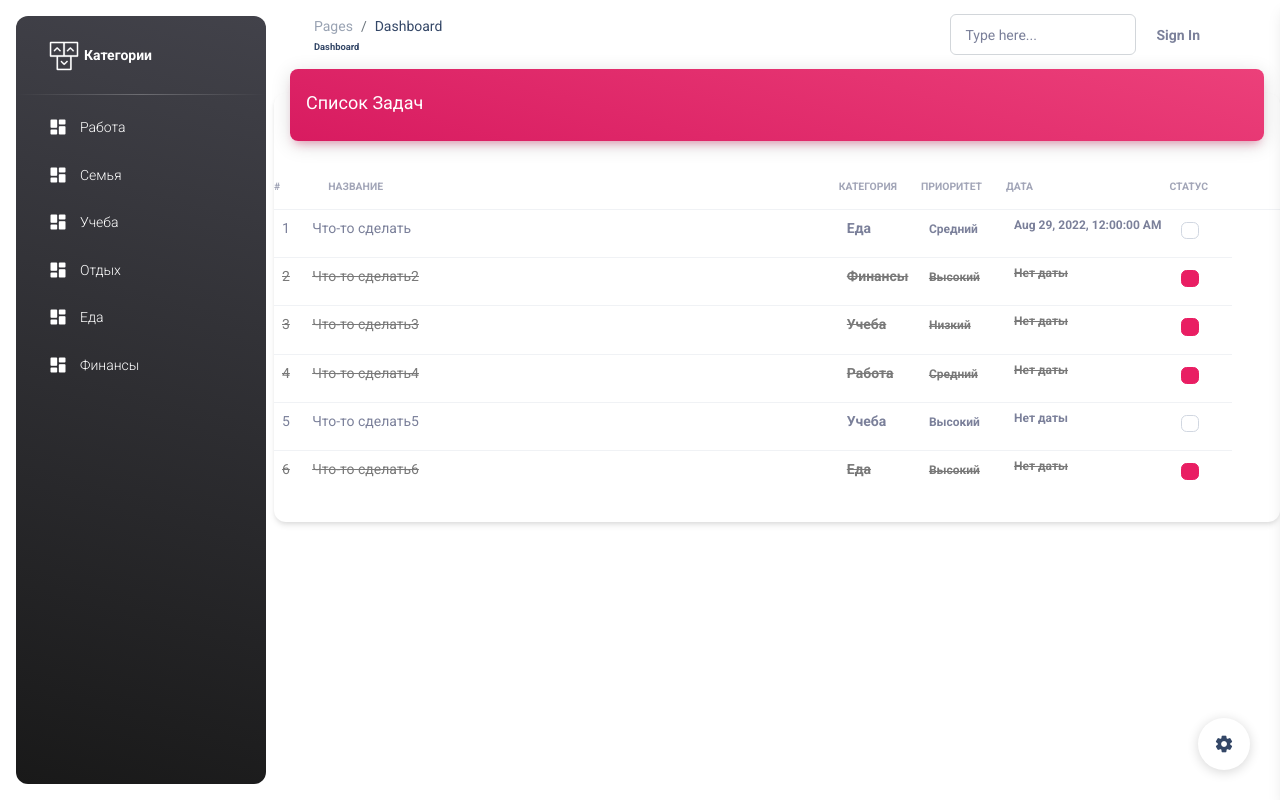
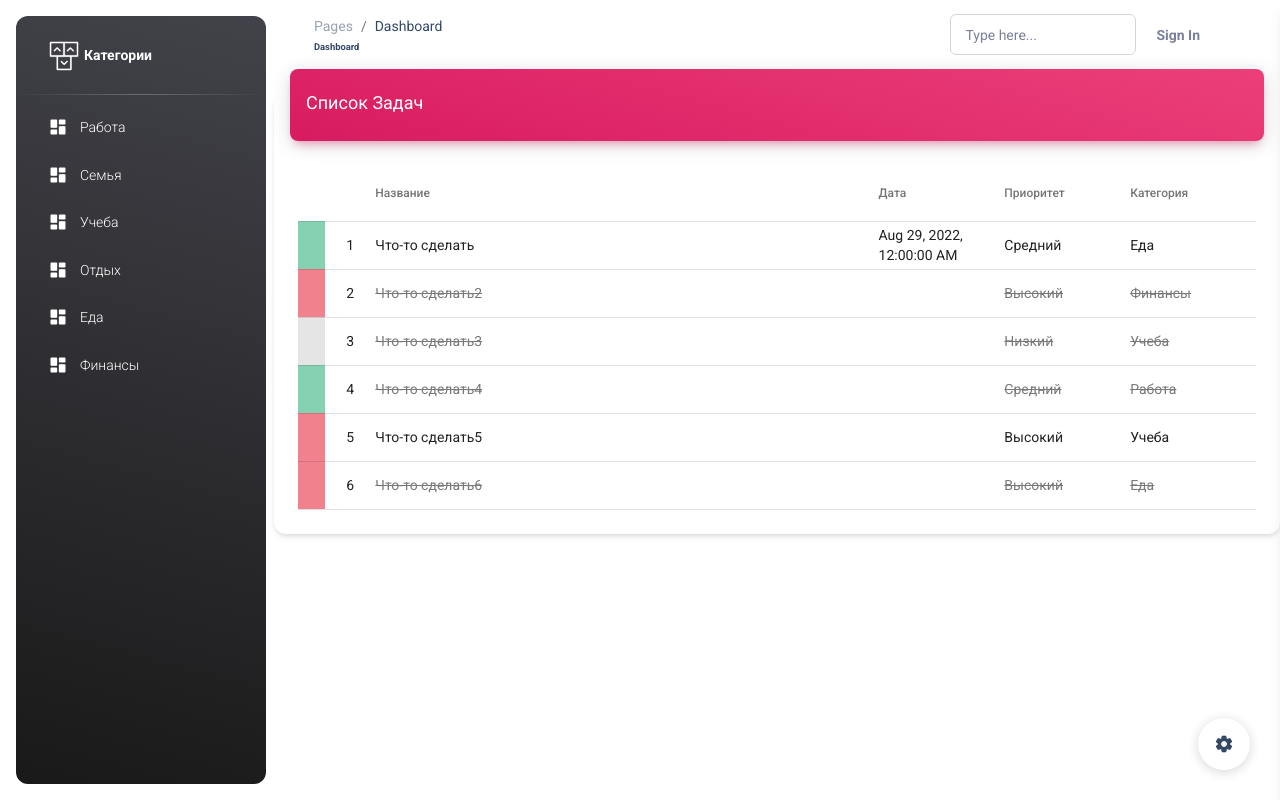
Before and after one commit to theiou/AngularToDo, an Angular app: page / in a window 1280 px wide. Built offline with nearby package versions, Linux system fonts and the light colour scheme.

Commit message:
add mat-table to the project and set style for it

```diff
--- a/src/app/Data/TestData.ts
+++ b/src/app/Data/TestData.ts
@@ -54,7 +54,7 @@ export class TestData {
       title: 'Что-то сделать5',
       priority: TestData.priorities[2],
       completed: false,
-      category: TestData.categories[2]
+      category: TestData.categories[2],
     },
     {
       id: 6,
--- a/src/app/services/data-handler.service.ts
+++ b/src/app/services/data-handler.service.ts
@@ -16,7 +16,7 @@ export class DataHandlerService {
   }
 
   fillTasks() {
-    this.categorySubject.next(TestData.tasks);
+    this.tasksSubject.next(TestData.tasks);
   }
 
   fillCategories() {
--- a/src/app/views/tasks/tasks.component.css
+++ b/src/app/views/tasks/tasks.component.css
@@ -2,3 +2,24 @@
   text-decoration: line-through;
   color:#797979;
 }
+.mat-column-color{
+  width:1%;
+}
+.mat-column-id{
+  width: 4%;
+  text-align: center;
+}
+.mat-column-title{
+  width: 40%;
+}
+.mat-column-date{
+  width: 10%;
+}
+
+.mat-column-priority{
+  width: 10%;
+}
+
+.mat-column-category{
+  width: 10%;
+}
--- a/src/app/views/tasks/tasks.component.html
+++ b/src/app/views/tasks/tasks.component.html
@@ -5,59 +5,44 @@
         <h6 class="text-white text-capitalize ps-3 text-lg">Список задач</h6>
       </div>
     </div>
-    <div class="card-body px-0 pb-2">
-      <div class="table-responsive p-0">
-        <table class="table">
-          <thead>
-          <tr>
-            <th class="text-uppercase text-secondary text-xxs font-weight-bolder opacity-7 ps-0">#</th>
-            <th class="text-uppercase text-secondary text-xxs font-weight-bolder opacity-7 col-7">Название</th>
-            <th class="text-uppercase text-secondary text-xxs font-weight-bolder opacity-7 ps-0">Категория</th>
-            <th class="text-uppercase text-secondary text-xxs font-weight-bolder opacity-7 ps-0">Приоритет</th>
-            <th class="text-uppercase text-secondary text-xxs font-weight-bolder opacity-7 ps-0">Дата</th>
-            <th class="text-uppercase text-secondary text-xxs font-weight-bolder opacity-7 ps-0">Статус</th>
-            <th></th>
-          </tr>
-          </thead>
-          <tbody>
-          <tr *ngFor="let task of tasks; let i = index" [class.completed]="task.completed" >
-            <td>
-              <div class="d-flex">
-                <div>
-                  {{i + 1}}
-                </div>
-              </div>
-            </td>
-            <td class="">
-              <div class="d-flex">
-                <div class="">
-                  {{task.title}}
-                </div>
-              </div>
-            </td>
-            <td>
-              <p class="text-sm font-weight-bold mb-0">{{task.category ? task.category.title : 'Нет категории'}}</p>
-            </td>
-            <td>
-              <span class="text-xs font-weight-bold">{{task.priority ? task.priority.title : 'Нет приоритета'}}</span>
-            </td>
-            <td class="">
-              <div class="d-flex">
-                <span class="text-xs font-weight-bold">{{task.date ? (task.date | date : 'medium') : 'Нет даты'}}</span>
-              </div>
-            </td>
-            <td class="">
-              <div class="form-check p-0">
-                <label class="form-check-label">
-                  <input class="form-check-input" type="checkbox" [checked]="task.completed"
-                  (click)="toggleCompleted(task)">
-                </label>
-              </div>
-            </td>
-          </tr>
-          </tbody>
+    <div class="card-body table-responsive">
+        <table [dataSource]="dataSource" mat-table >
+
+          <ng-container matColumnDef="color">
+            <th *matHeaderCellDef mat-header-cell></th>
+            <td *matCellDef="let task" [style.background-color]="getPriorityColor(task)" mat-cell></td>
+          </ng-container>
+
+          <ng-container matColumnDef="id">
+            <th *matHeaderCellDef mat-header-cell></th>
+            <td *matCellDef="let index = index" mat-cell>{{index + 1}}</td>
+          </ng-container>
+
+          <ng-container matColumnDef="title">
+            <th *matHeaderCellDef mat-header-cell>Название</th>
+            <td *matCellDef="let task" [class.completed]="task.completed"  mat-cell>{{task.title}}</td>
+          </ng-container>
+
+          <ng-container matColumnDef="date">
+            <th *matHeaderCellDef mat-header-cell>Дата</th>
+            <td *matCellDef="let task" [class.completed]="task.completed"  mat-cell>{{task.date | date: "medium"}}</td>
+          </ng-container>
+
+          <ng-container matColumnDef="priority">
+            <th *matHeaderCellDef mat-header-cell>Приоритет</th>
+            <td *matCellDef="let task" [class.completed]="task.completed"  mat-cell>{{task.priority ? task.priority.title : 'Нет приоритета'}}</td>
+          </ng-container>
+
+          <ng-container matColumnDef="category">
+            <th *matHeaderCellDef mat-header-cell>Категория</th>
+            <td *matCellDef="let task" [class.completed]="task.completed"  mat-cell>{{task.category ? task.category.title : 'Нет категории'}}</td>
+          </ng-container>
+
+          <tr *matHeaderRowDef="displayedColumns;" mat-header-row></tr>
+
+          <tr *matRowDef="let row; columns: displayedColumns;" mat-row></tr>
+
         </table>
-      </div>
     </div>
   </div>
 </div>
--- a/src/app/views/tasks/tasks.component.ts
+++ b/src/app/views/tasks/tasks.component.ts
@@ -1,6 +1,7 @@
 import {Component, OnInit} from '@angular/core';
 import {DataHandlerService} from 'src/app/services/data-handler.service';
 import {Task} from "../../models/Task";
+import {MatTableDataSource} from "@angular/material/table";
 
 @Component({
   selector: 'app-tasks',
@@ -9,6 +10,8 @@ import {Task} from "../../models/Task";
 })
 export class TasksComponent implements OnInit {
 
+  displayedColumns: String[] = ['color', 'id', 'title', 'date', 'priority', 'category'];
+  dataSource!: MatTableDataSource<Task>;
   tasks: Task[] = [];
 
   constructor(private dataHandler: DataHandlerService) {
@@ -16,10 +19,23 @@ export class TasksComponent implements OnInit {
 
   ngOnInit(): void {
     this.dataHandler.tasksSubject.subscribe(tasks => this.tasks = tasks);
+    this.dataSource = new MatTableDataSource<Task>();
+    this.refreshTable();
   }
 
-  toggleCompleted(task: Task){
+  toggleCompleted(task: Task):void {
     task.completed = !task.completed;
   }
 
+  getPriorityColor(task: Task){
+    if (task.priority && task.priority.color){
+      return task.priority.color;
+    }
+    return "#fff";
+  }
+
+  refreshTable(): void {
+    this.dataSource.data = this.tasks;
+  }
+
 }
```
Also changed, not shown: src/app/app.module.ts (+10 -4 lines).
